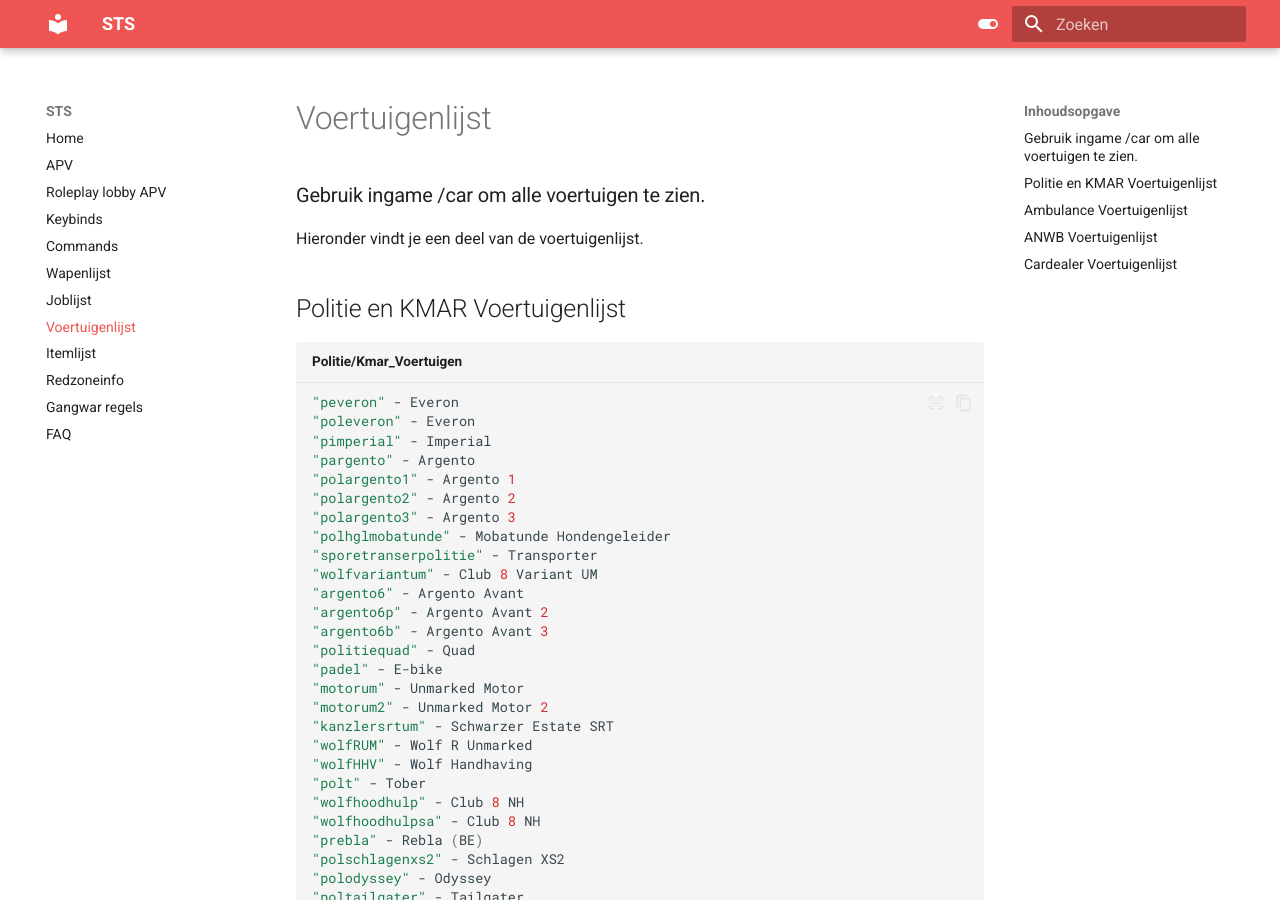
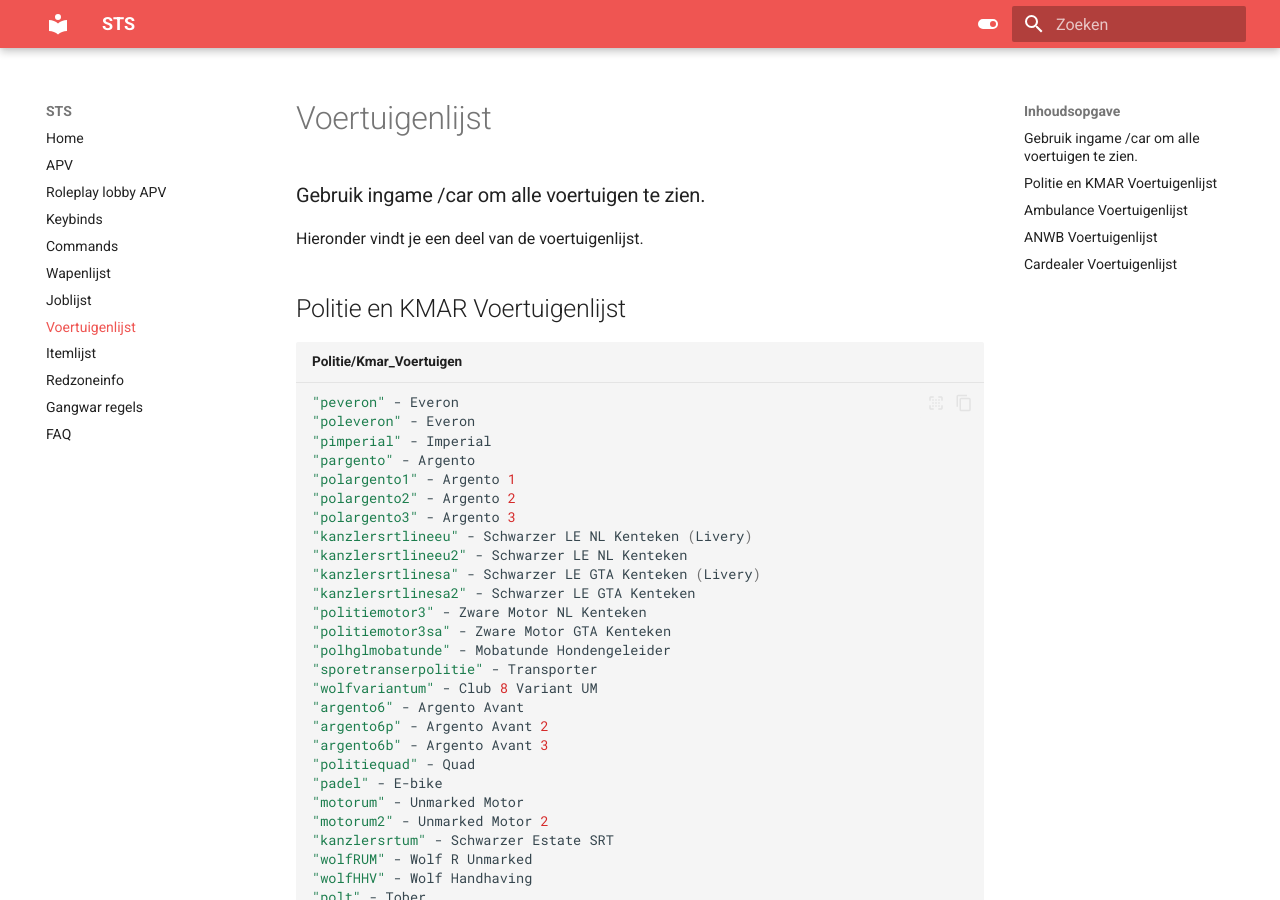
Before and after one commit to Welseyy/STSAPV, an MkDocs documentation site: the page built from docs/voertuigenlijst.md, in a window 1280 px wide and 900 px high. Built offline with MkDocs 1.6.1 and Material for MkDocs 9.7.7, drawn with Linux system fonts in a browser that asks for light colours.

Commit message:
Update voertuigenlijst.md

```diff
--- a/docs/voertuigenlijst.md
+++ b/docs/voertuigenlijst.md
@@ -14,6 +14,12 @@ Hieronder vindt je een deel van de voertuigenlijst.
 "polargento1" - Argento 1
 "polargento2" - Argento 2
 "polargento3" - Argento 3
+"kanzlersrtlineeu" - Schwarzer LE NL Kenteken (Livery)
+"kanzlersrtlineeu2" - Schwarzer LE NL Kenteken
+"kanzlersrtlinesa" - Schwarzer LE GTA Kenteken (Livery)
+"kanzlersrtlinesa2" - Schwarzer LE GTA Kenteken
+"politiemotor3" - Zware Motor NL Kenteken
+"politiemotor3sa" - Zware Motor GTA Kenteken
 "polhglmobatunde" - Mobatunde Hondengeleider
 "sporetranserpolitie" - Transporter
 "wolfvariantum" - Club 8 Variant UM
```
